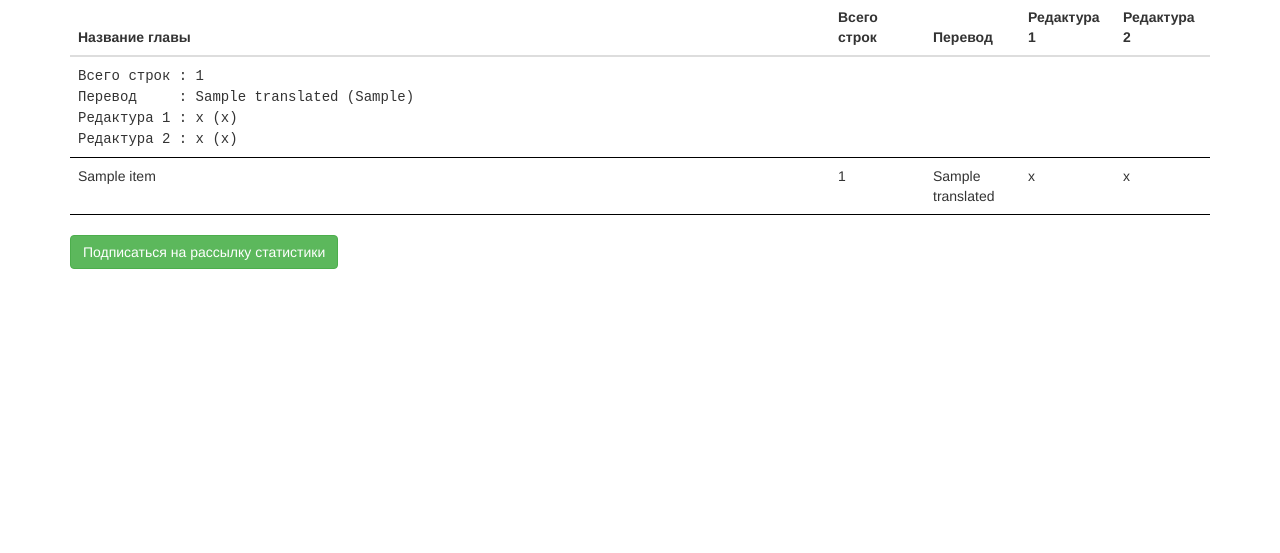
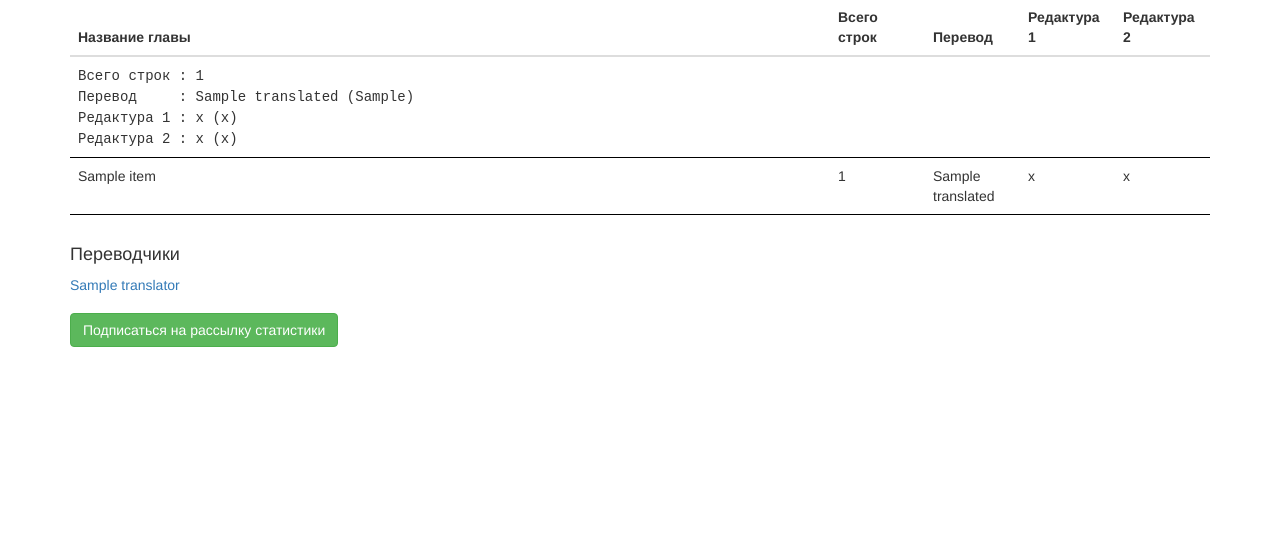
Before and after one commit to dolamroth/visual_novel, a Django app: template visual_novel/templates/translation/item.html in a window 1280 px wide. Shown: the part 135-688 px from the top of the page. Run offline with Django 3.2, Linux system fonts and the light colour scheme; the template is opened without the code that fills it: most values are stand-ins (such as "Sample title", 1, 10 or a date in 2020); some libraries are stand-ins or nearby versions.

Commit message:
Add info about translators to translation item view and mailing (#68)

```diff
--- a/visual_novel/cinfo/translators/models.py
+++ b/visual_novel/cinfo/translators/models.py
@@ -8,6 +8,7 @@ class Translator(PublishModel):
     title = models.CharField(verbose_name='Переводчик', max_length=256)
     description = models.TextField(verbose_name='описание', max_length=5000, blank=True, default='')
     alias = models.TextField(verbose_name='алиас (до 30 символов)', max_length=30)
+    url = models.CharField(max_length=200, verbose_name="базовая ссылка", null=True, blank=True)
 
     class Meta:
         db_table = 'translator_teams'
--- a/visual_novel/templates/translation/item.html
+++ b/visual_novel/templates/translation/item.html
@@ -78,6 +78,20 @@
             </div>
         </div>
     {% endif %}
+    {% if translator %}
+        <div class="row">
+            <div class="col-lg-12" style="margin-bottom: 8px;">
+                <h4>Переводчики</h4>
+                <p>
+                    {% if translator_link %}
+                        <a href="{{ translator_link }}">{{ translator }}</a>
+                    {% else %}
+                        {{ translator }}
+                    {% endif %}
+                </p>
+            </div>
+        </div>
+    {% endif %}
 
     {% if has_download_links %}
     <table class="table table-hover table-sm">
--- a/visual_novel/translation/models.py
+++ b/visual_novel/translation/models.py
@@ -6,6 +6,7 @@ from django.urls import reverse
 
 from mptt.models import MPTTModel, TreeForeignKey
 
+from cinfo.models import Translator
 from core.models import PublishModel, Profile
 from vn_core.models import VisualNovel
 
@@ -109,6 +110,8 @@ class TranslationItem(PublishModel):
     moderators = models.ManyToManyField(User, blank=True, verbose_name="Модераторы")
     subscriber = models.ManyToManyField(Profile, blank=True,
                                         verbose_name="Подписчики", through='TranslationSubscription')
+    translator = models.ForeignKey(Translator, verbose_name='Переводчик', on_delete=models.PROTECT,
+                                   null=True, blank=True)
 
     class Meta:
         db_table = 'translation_items'
```
Also changed, not shown: visual_novel/translation/management/commands/send_translation_statistics_to_vk_group.py (+14 -1 lines), visual_novel/translation/views.py (+9 -0 lines), visual_novel/cinfo/migrations/0004_add_link_to_translators.py (added), visual_novel/translation/migrations/0003_add_translators_to_translation_items.py (added).
